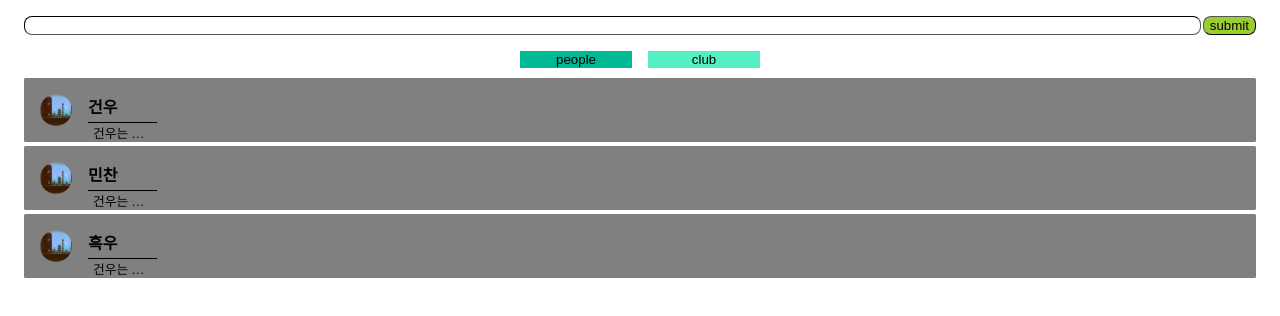
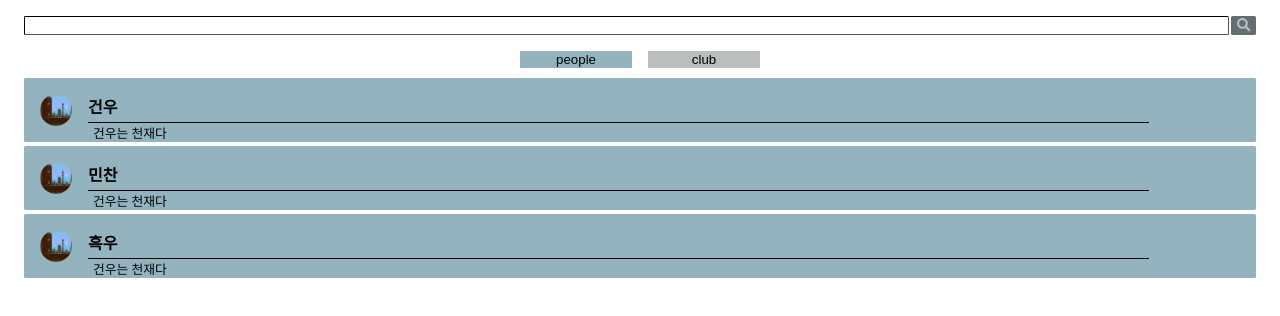
Before and after one commit to develop-house/frontend, a Next.js app: page / in a window 1280 px wide. Shown: the top 316 px of the page. Built offline with nearby package versions, Linux system fonts and the light colour scheme; what emotion-normalize would draw is missing.

Commit message:
💄update ui style

```diff
--- a/components/searchForm.jsx
+++ b/components/searchForm.jsx
@@ -1,5 +1,7 @@
 import React, { createRef } from 'react';
 import { jsx, css } from '@emotion/react';
+import { FontAwesomeIcon } from '@fortawesome/react-fontawesome';
+import { faSearch } from '@fortawesome/free-solid-svg-icons';
 
 const formStyle = css`
   display: flex;
@@ -9,16 +11,23 @@ const formStyle = css`
 
 const inputStyle = css`
   flex: 1;
-  border-radius: 0.5rem;
+  border-radius: 0.1rem;
   border-color: black;
   border-width: 0.01rem;
 `;
 
 const buttonStyle = css`
-  background-color: yellowgreen;
+  background-color: #636e72;
   margin-left: 0.1rem;
-  border-radius: 0.5rem;
+  border-radius: 0.1rem;
   border-width: 0.01rem;
+
+  outline: none;
+  border: transparent;
+`;
+
+const iconStyle = css`
+  color: #babebf;
 `;
 
 const SearchForm = ({ handleClickSearch }) => {
@@ -37,8 +46,11 @@ const SearchForm = ({ handleClickSearch }) => {
   return (
     <form ref={formRef} css={formStyle} onSubmit={handleSubmit}>
       <input ref={inputRef} css={inputStyle} name="search" type="text" />
-      <button css={buttonStyle}>submit</button>
+      <button css={buttonStyle}>
+        <FontAwesomeIcon css={iconStyle} icon={faSearch} />
+      </button>
     </form>
   );
 };
+
 export default SearchForm;
--- a/components/searchList.jsx
+++ b/components/searchList.jsx
@@ -3,7 +3,7 @@ import { jsx, css } from '@emotion/react';
 import PropTypes from 'prop-types';
 
 const liStyle = css`
-  background-color: gray;
+  background-color: #93b4bf;
   list-style: none;
   display: flex;
   margin: 0.1rem 1rem 0.2rem 1rem;
@@ -21,8 +21,12 @@ const nameStyle = css`
   margin: 1rem 0 0.3rem 0;
 `;
 
+const infoStyle = css`
+  width: 100%;
+`;
+
 const descriptionStyle = css`
-  width: 70%;
+  width: 90%;
   padding: 0 5px;
   font-size: 0.8rem;
   border-top: 0.1rem solid;
@@ -35,7 +39,7 @@ const SearchDetail = ({ resultData }) => {
   return (
     <li css={liStyle}>
       <img css={profileImg} src="/profile.png" alt="img" />
-      <div>
+      <div css={infoStyle}>
         <h4 css={nameStyle}>{resultData.name}</h4>
         <div css={descriptionStyle}>{resultData.description}</div>
       </div>
--- a/pages/search.jsx
+++ b/pages/search.jsx
@@ -16,7 +16,7 @@ const Button = styled.button`
   outline: transparent;
   border: none;
 
-  background-color: ${(props) => (props.clicked ? '#00b894' : '#55efc4')};
+  background-color: ${(props) => (props.clicked ? '#93B4BF' : '#BABEBF')};
 `;
 
 const Search = () => {
```
